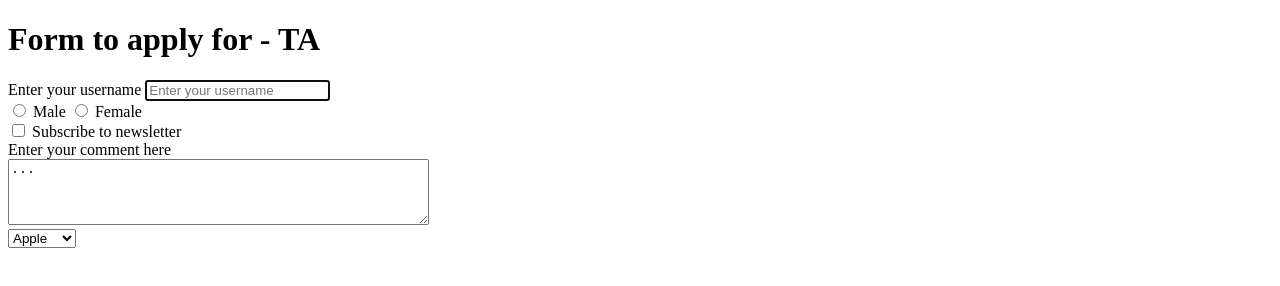
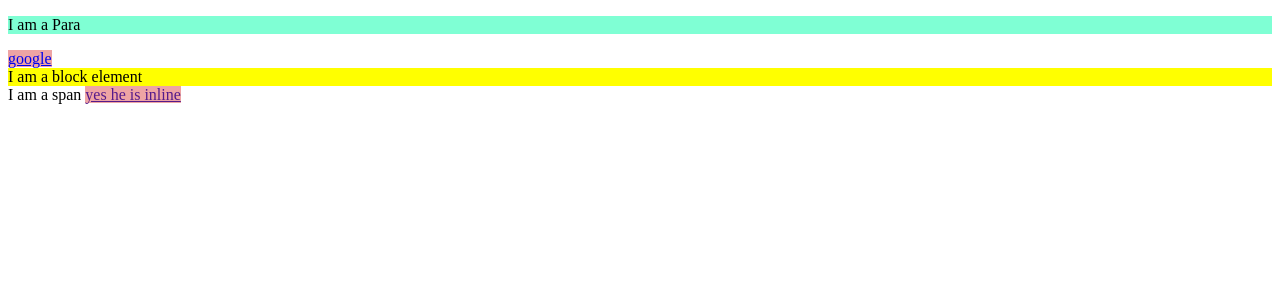
Before and after one commit to RAVIVARMAN771/sigma-web-dev-course, a plain HTML site: page index.html in a window 1280 px wide. Drawn offline with Linux system fonts and the light colour scheme.

Commit message:
Add files via upload

```diff
--- a/index.html
+++ b/index.html
@@ -4,43 +4,16 @@
 <head>
     <meta charset="UTF-8">
     <meta name="viewport" content="width=device-width, initial-scale=1.0">
-    <title>Froms - Lets to learn it</title>
+    <title>Inlie and Block Element - HTML</title>
+    <link rel="stylesheet" href="style.css">
 </head>
 
 <body>
-    <h1>Form to apply for - TA</h1>
-    <form action="post">
-        <div>
-            <label for="Username">Enter your username</label>
-
-            <input type="text" id="username" name="username" placeholder="Enter your username" autofocus>
-        </div>
-        </div>
-        <input type="radio" id="male" name="gender" value="male">
-        <label for="male">Male</label>
-        <input type="radio" id="female" name="gender" value="female">
-        <label for="female">Female</label>
-        <div>
-            <div>
-                <input type="checkbox" id="subscribe" name="subscribe" value="yes">
-                <label for="subscribe">Subscribe to newsletter</label>
-            </div>
-            <div>
-                <label for="comment">Enter your comment here</label>
-                <br>
-                <textarea id="comment"name="comment" rows="4" cols="50">...
-              </textarea>
-            </div>
-            <div>
-                <select name="fruits">
-                    <option value="apple">Apple</option>
-                    <option value="banana">Banana</option>
-                    <option value="cherry">Cherry</option>
-              </select>
-            </div>
-    </form>
-
-
+    <p>I am a Para</p>
+    <a href=https://"google.com">google</a>
+    <div>I am a block element </div>
+    <span>I am a span </span>
+    <a href="">yes he is inline</a>
 </body>
 
 </html>
--- a/style.css
+++ b/style.css
@@ -1,3 +1,9 @@
-td {
-    border: 2px solid rgb(173, 62, 62);
+p{
+    background-color: aquamarine;
 }
+a {
+    background-color: rgb(238, 164, 164);
+}
+div{
+    background-color: yellow;
+}
```
